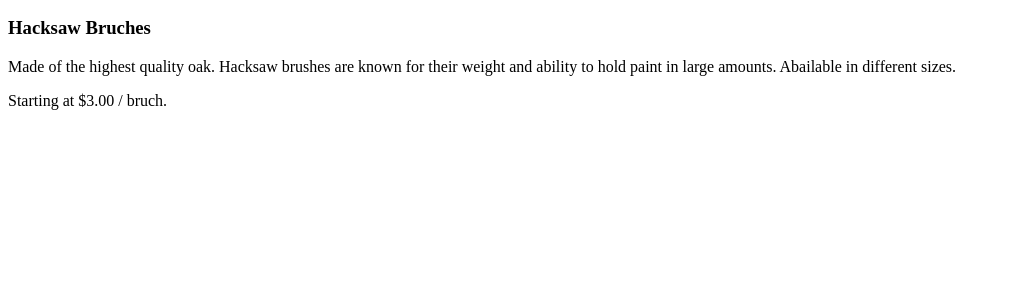
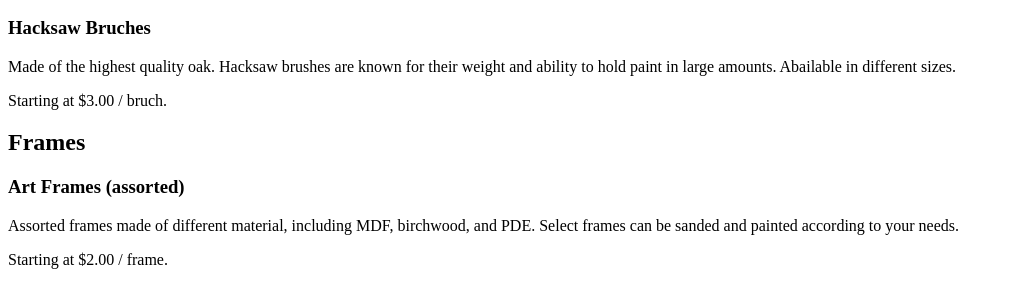
Before and after one commit to taroche/dasmoto-s-arts-craft, a plain HTML site: page index.html in a window 1280 px wide. Shown: the part 110-418 px from the top of the page, without its empty margins (0-1013 px from the left). Drawn offline with Linux system fonts and the light colour scheme.

Commit message:
made the frames section

```diff
--- a/index.html
+++ b/index.html
@@ -18,5 +18,11 @@
                 <h3>Hacksaw Bruches</h3>
                 <p>Made of the highest quality oak. Hacksaw brushes are known for their weight and ability to hold paint in large amounts. Abailable in different sizes.<div class='blue'> Starting at $3.00 / bruch.</div></p>
             </div>
+            <div id='frames'>
+                <h2>Frames</h2>
+                <a href='img/frames.jpeg'></a>
+                <h3>Art Frames (assorted)</h3>
+                <p>Assorted frames made of different material, including MDF, birchwood, and PDE. Select frames can be sanded and painted according to your needs.<div class='blue'> Starting at $2.00 / frame.</div></p>
+            </div>
         </body>
     </html>
```
